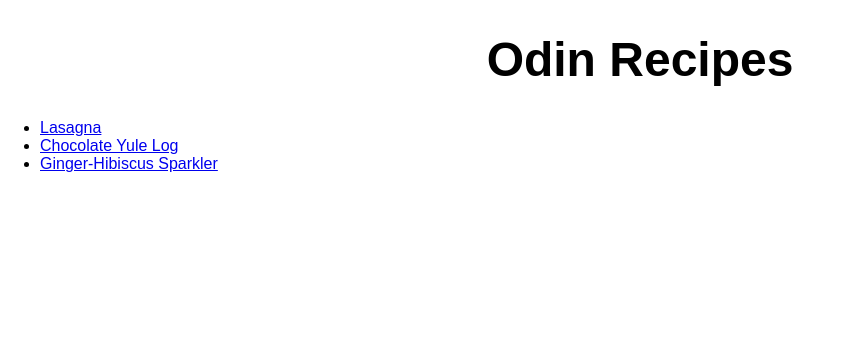
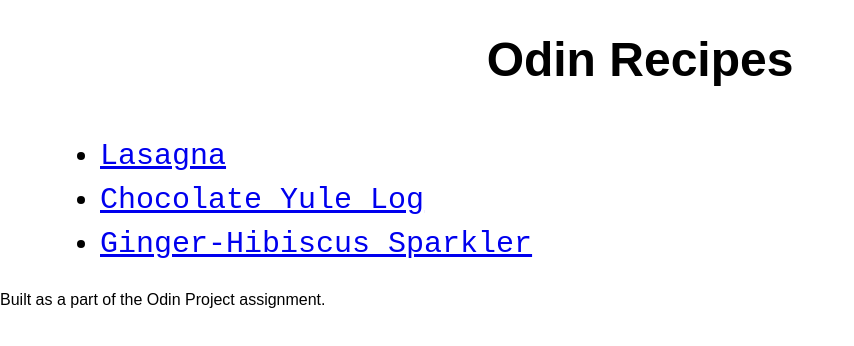
Before and after one commit to yuqingwang98/December, a plain HTML site: page index.html in a window 1280 px wide. Shown: the whole page, without its empty margins (0-854 px from the left). Drawn offline with Linux system fonts and the light colour scheme.

Commit message:
spacing out

```diff
--- a/index.html
+++ b/index.html
@@ -13,4 +13,5 @@
     <li><a href="recipes/Sparkler.html">Ginger-Hibiscus Sparkler</a></li>
   </ul>
 </body>
+<footer>Built as a part of the Odin Project assignment.</footer>
 </html>
--- a/styles.css
+++ b/styles.css
@@ -19,8 +19,13 @@
   margin-left: 20px;
 }
 
-ul.menu {
+ul#menu {
   font-family: monospace;
   font-size: 30px;
   padding-left: 100px;
+  padding-top: 20px;
 }
+
+li:not(:last-child) {
+    margin-bottom: 10px;
+}
```
